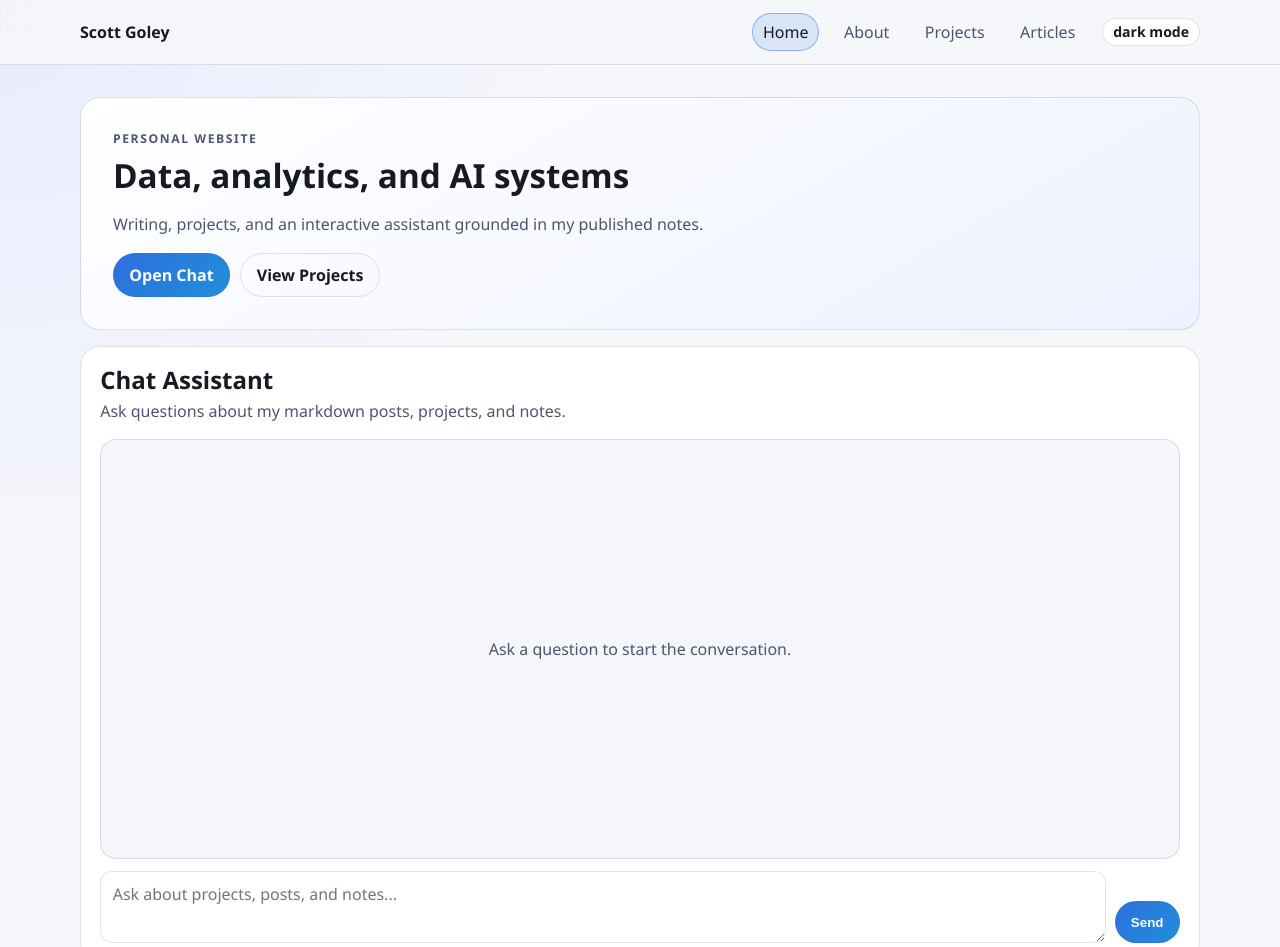
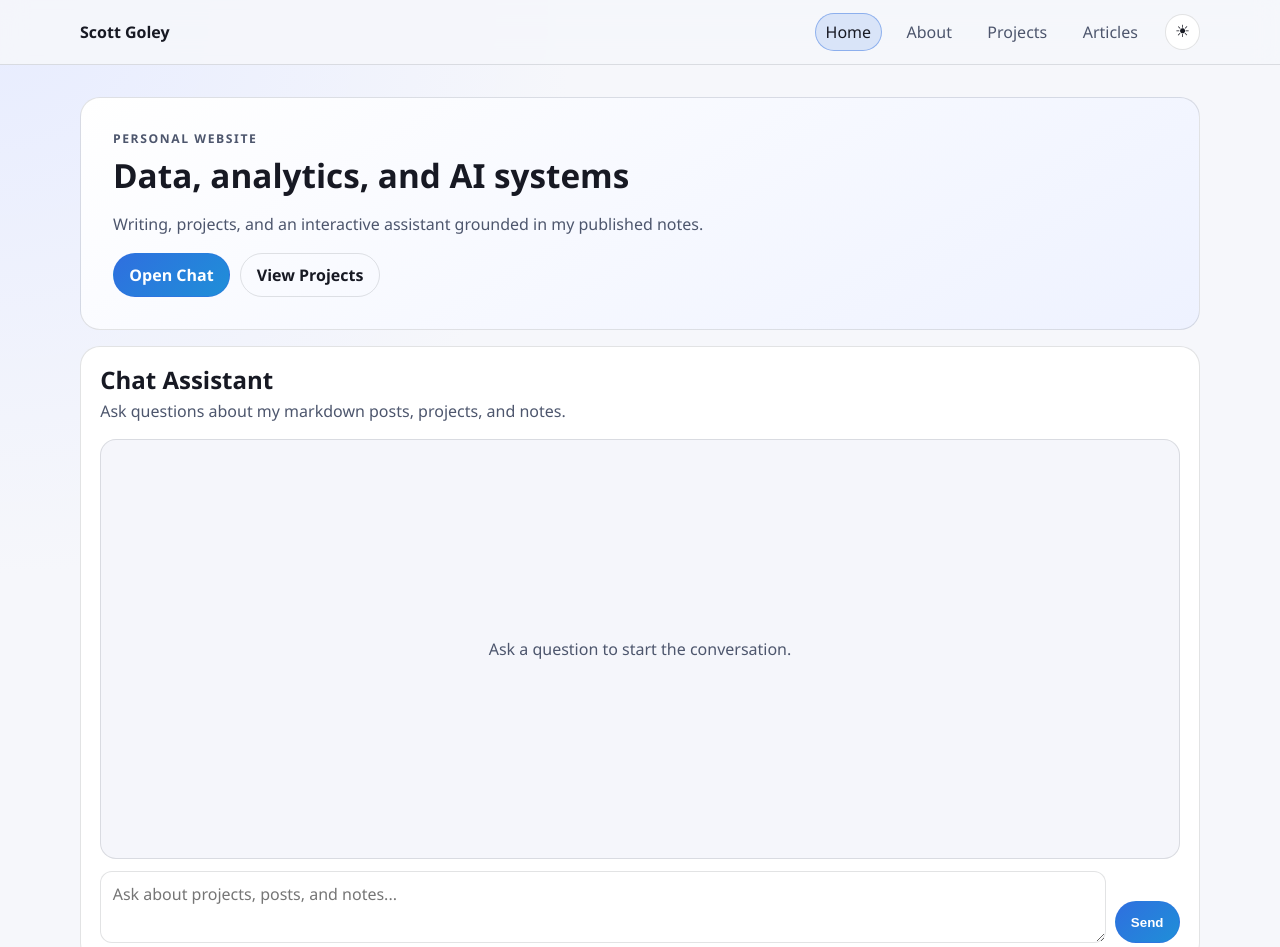
Before and after one commit to sgoley/sgoley.github.io, a plain HTML site: page index.html in a window 1280 px wide. Shown: the top 947 px of the page. Drawn offline with Linux system fonts and the light colour scheme.

Commit message:
+ dark/light toggle

```diff
--- a/assets/css/site.css
+++ b/assets/css/site.css
@@ -113,13 +113,22 @@ a:hover {
   border: 1px solid var(--line);
   background: var(--panel);
   color: var(--ink);
-  padding: 0.35rem 0.62rem;
+  width: 2.2rem;
+  height: 2.2rem;
+  padding: 0;
+  display: inline-flex;
+  align-items: center;
+  justify-content: center;
   font: inherit;
-  font-size: 0.88rem;
-  font-weight: 600;
+  font-size: 1.05rem;
   line-height: 1;
   cursor: pointer;
   transition: 120ms ease;
+}
+
+.theme-toggle-icon {
+  display: inline-block;
+  transform: translateY(-1px);
 }
 
 .theme-toggle:hover {
--- a/assets/js/site.js
+++ b/assets/js/site.js
@@ -28,7 +28,14 @@
     const toggle = document.querySelector("[data-theme-toggle]");
     if (toggle) {
       const nextTheme = normalizedTheme === "dark" ? "light" : "dark";
-      toggle.textContent = `${nextTheme} mode`;
+      const icon = toggle.querySelector(".theme-toggle-icon");
+      const label = toggle.querySelector(".theme-toggle-label");
+      if (icon) {
+        icon.textContent = normalizedTheme === "dark" ? "☾" : "☀";
+      }
+      if (label) {
+        label.textContent = `Switch to ${nextTheme} mode`;
+      }
       toggle.setAttribute("aria-label", `Switch to ${nextTheme} mode`);
       toggle.setAttribute("title", `Switch to ${nextTheme} mode`);
     }
@@ -44,6 +51,8 @@
     toggle.type = "button";
     toggle.className = "theme-toggle";
     toggle.setAttribute("data-theme-toggle", "");
+    toggle.innerHTML =
+      '<span class="theme-toggle-icon" aria-hidden="true"></span><span class="theme-toggle-label visually-hidden"></span>';
     toggle.addEventListener("click", () => {
       const currentTheme = root.dataset.theme === "light" ? "light" : "dark";
       const nextTheme = currentTheme === "dark" ? "light" : "dark";
```
